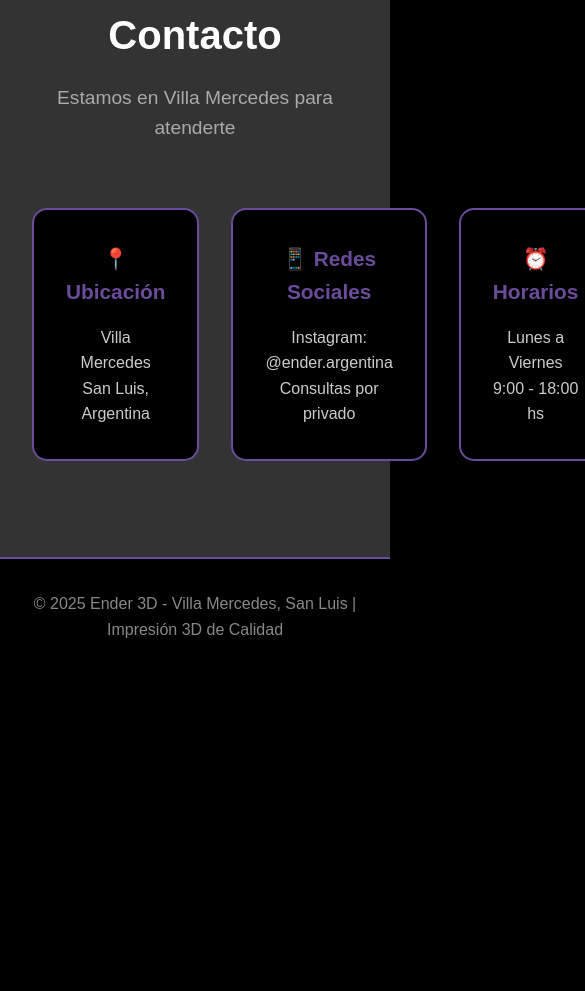
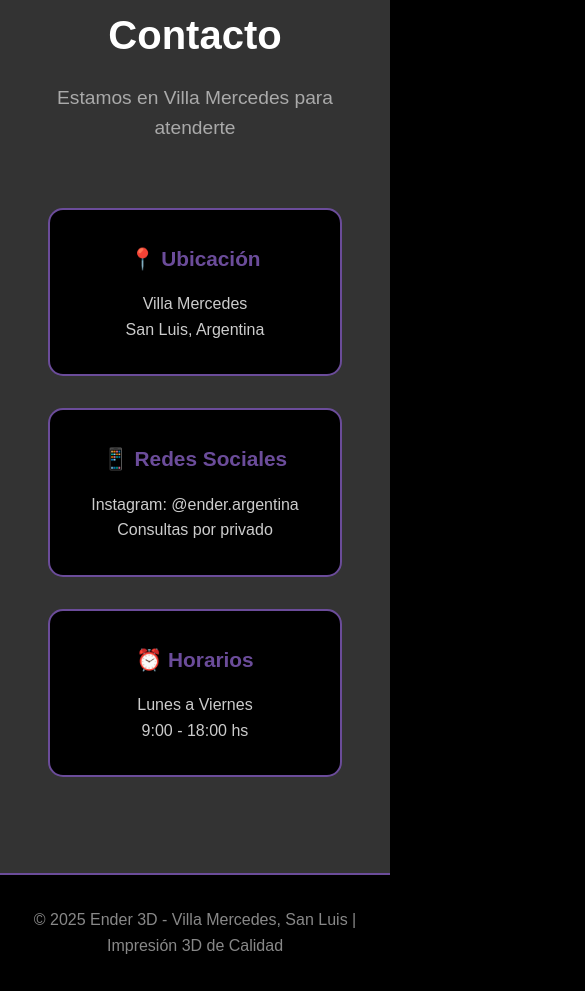
Before and after one commit to MatiasFernandez92/ender_landingpage, a plain HTML site: page index.html in a window 390 px wide. Shown: the part 3187-4178 px from the top of the page, 585 px wide, since content can reach past the window. Before the commit the page ends 3861 px from the top, so only its background shows below. Drawn offline with Linux system fonts and the light colour scheme.

Commit message:
Mejora en responsividad en dispositivos moviles
Media queries

```diff
--- a/styles.css
+++ b/styles.css
@@ -362,19 +362,20 @@ nav {
 
 .contact-info {
     display: grid;
-    grid-template-columns: repeat(3, 1fr); /* 🔥 tres columnas iguales */
+    grid-template-columns: repeat(3, 1fr);
     gap: 2rem;
     margin-top: 3rem;
-    align-items: stretch; /* todas las tarjetas con misma altura */
-    justify-items: center; /* centra el contenido dentro de cada celda */
+    align-items: stretch;
+    justify-items: center;
 }
 
+/* Contact cards */
 .contact-card {
     background: var(--black);
     padding: 2rem;
     border-radius: 15px;
     border: 2px solid var(--purple);
-    width: 100%; /* 🔥 ocupa todo el ancho disponible en su columna */
+    width: 100%;
     box-sizing: border-box;
 }
 
@@ -386,6 +387,23 @@ nav {
 
 .contact-card p {
     color: #ccc;
+}
+
+/* 🔥 MEDIA QUERIES PARA MÓVILES */
+@media (max-width: 768px) {
+    .contact-info {
+        grid-template-columns: 1fr; /* 1 columna en móviles */
+    }
+
+    .contact-card {
+        max-width: 90%; /* opcional, un poco de margen lateral */
+    }
+}
+
+@media (min-width: 769px) and (max-width: 1024px) {
+    .contact-info {
+        grid-template-columns: repeat(2, 1fr); /* 2 columnas en tablets */
+    }
 }
 
 /* Footer */
```
